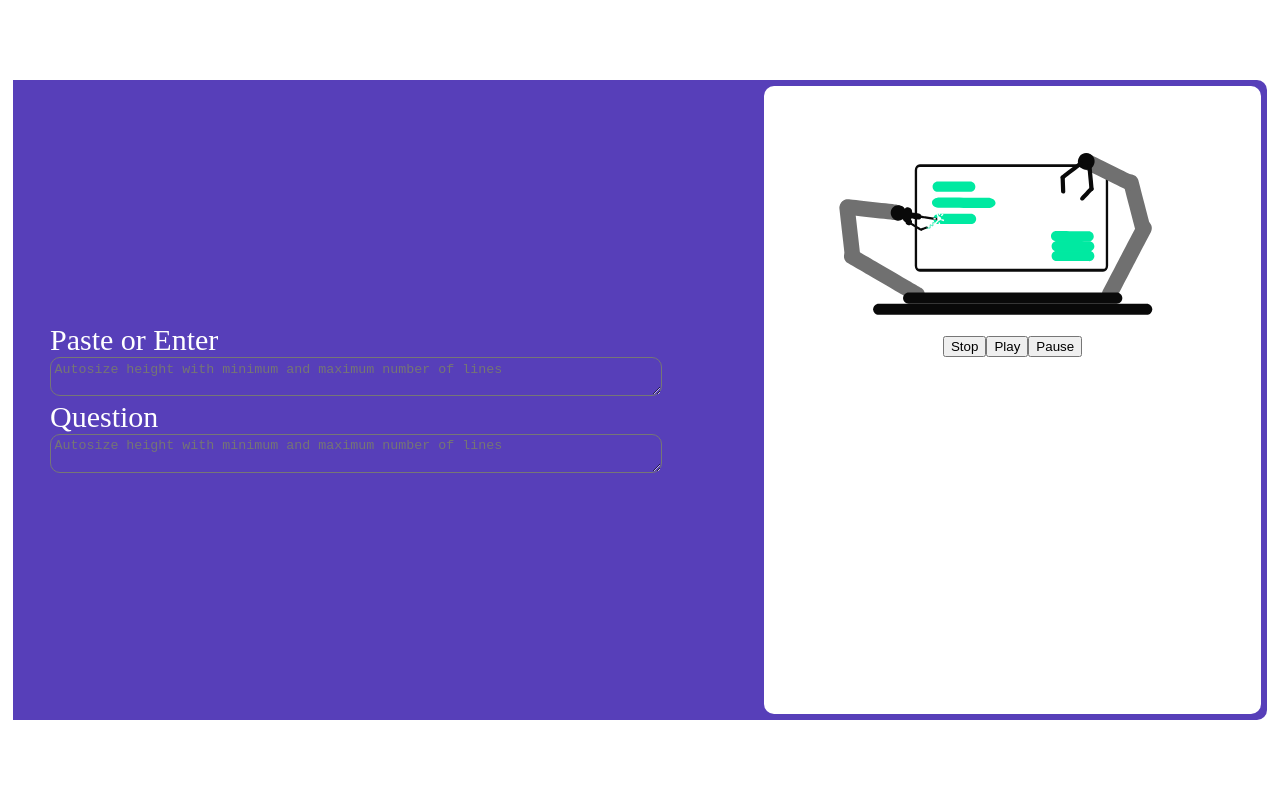
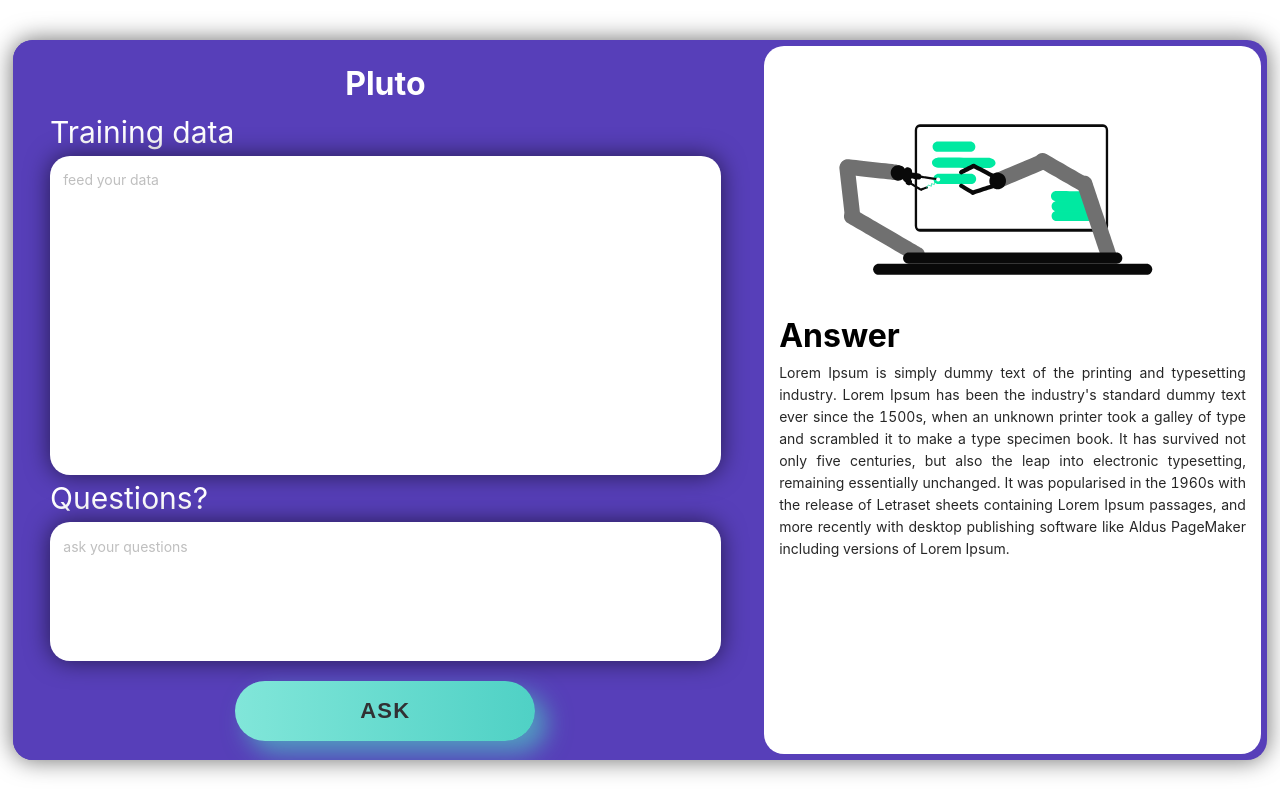
Before and after one commit to SathishSaminathan/pluto, a React (Create React App) app: page /home in a window 1280 px wide. Built offline with nearby package versions, Linux system fonts and the light colour scheme; a web font is replaced by a local one.

Commit message:
commit for box shadow

```diff
--- /dev/null
+++ b/src/assets/images/index.js
@@ -0,0 +1,3 @@
+export const Images = {
+  getStarted: require("./getStarted.png"),
+};
--- a/src/index.js
+++ b/src/index.js
@@ -2,6 +2,7 @@ import React from "react";
 import ReactDOM from "react-dom";
 import { BrowserRouter } from "react-router-dom";
 import "./index.css";
+import 'antd/dist/antd.css';
 import App from "./App";
 import * as serviceWorker from "./serviceWorker";
 import RouteWithAuth from "./App";
--- a/src/screens/Home.js
+++ b/src/screens/Home.js
@@ -1,46 +1,77 @@
 import React, { Component } from "react";
-import { Row, Col } from "antd";
+import { Row, Col, Button } from "antd";
 import TextArea from "antd/lib/input/TextArea";
 import LottieComponent from "components/shared/LottieComponent";
 import LottieFile from "assets/lottie";
 
 export default class Home extends Component {
-  state = { isStopped: false, isPaused: false };
+  state = { isStopped: true, isPaused: false };
+
+  stopAnimation = () => {
+    this.setState({
+      isStopped: true,
+    });
+  };
+
+  startAnimation = () => {
+    this.setState({ isStopped: false, isPaused: false });
+    setTimeout(() => {
+      this.stopAnimation();
+    }, 5000);
+  };
+  componentDidMount() {
+    this.stopAnimation();
+  }
   render() {
     return (
       <Row className="home">
         <Col style={{ width: "98%" }}>
           <Row className="homeContainer">
-            <Col xs={2} sm={4} md={6} lg={8} xl={10} className="left">
+            <Col className="left">
               <Col className="cont">
-                <Col className="title">Paste or Enter</Col>
-                <Col style={{ textAlign: "left" }}>
+                <span className="logoName">Pluto</span>
+              </Col>
+              <Col className="cont">
+                <Col className="title">Training data</Col>
+                <Col
+                  style={{ textAlign: "left" }}
+                  className="textAreaContainer"
+                >
                   <TextArea
                     className="textArea"
-                    placeholder="Autosize height with minimum and maximum number of lines"
-                    // autoSize={{ minRows: 30, maxRows: 30 }}
+                    placeholder="feed your data"
+                    autoSize={{ minRows: 13, maxRows: 13 }}
                   />
                 </Col>
               </Col>
               <Col className="cont">
-                <Col className="title">Question</Col>
-                <Col style={{ textAlign: "left" }}>
+                <Col className="title">Questions?</Col>
+                <Col
+                  style={{ textAlign: "left" }}
+                  className="textAreaContainer"
+                >
                   <TextArea
                     className="textArea"
-                    placeholder="Autosize height with minimum and maximum number of lines"
-                    // autoSize={{ minRows: 10, maxRows: 10 }}
+                    placeholder="ask your questions"
+                    autoSize={{ minRows: 5, maxRows: 5 }}
                   />
                 </Col>
               </Col>
+              <Col style={{ width: "90%", paddingTop: 20 }}>
+                {/* <button className="submitBtn">Analysis</button> */}
+                <button className="button" onClick={this.startAnimation}>
+                  Ask
+                </button>
+              </Col>
             </Col>
-            <Col xs={20} sm={16} md={12} lg={8} xl={4} className="right">
+            <Col className="right">
               <LottieComponent
                 width={"80%"}
                 type={LottieFile.RobotHand}
                 isStopped={this.state.isStopped}
                 isPaused={this.state.isPaused}
               />
-              <button onClick={() => this.setState({ isStopped: true })}>
+              {/* <button onClick={() => this.setState({ isStopped: true })}>
                 Stop
               </button>
               <button
@@ -56,7 +87,29 @@ export default class Home extends Component {
                 }
               >
                 Pause
-              </button>
+              </button> */}
+              <Row>
+                <Col xl={24} style={{ padding: 15 }}>
+                  <Col xl={24}>
+                    <span className="answerTitle">Answer</span>
+                  </Col>
+                  <Col xl={24}>
+                    <p className="answer">
+                      Lorem Ipsum is simply dummy text of the printing and
+                      typesetting industry. Lorem Ipsum has been the industry's
+                      standard dummy text ever since the 1500s, when an unknown
+                      printer took a galley of type and scrambled it to make a
+                      type specimen book. It has survived not only five
+                      centuries, but also the leap into electronic typesetting,
+                      remaining essentially unchanged. It was popularised in the
+                      1960s with the release of Letraset sheets containing Lorem
+                      Ipsum passages, and more recently with desktop publishing
+                      software like Aldus PageMaker including versions of Lorem
+                      Ipsum.
+                    </p>
+                  </Col>
+                </Col>
+              </Row>
             </Col>
           </Row>
         </Col>
--- a/src/style.scss
+++ b/src/style.scss
@@ -1,6 +1,6 @@
 @import "./constants/_ThemeConstants.scss";
 
-$border_radius: 10px;
+$border_radius: 20px;
 .getStartedContainer {
   background-color: $primaryThemeColor;
   height: 100vh;
@@ -8,6 +8,8 @@ $border_radius: 10px;
   display: flex;
   align-items: center;
   justify-content: center;
+  // background-image: url('./assets/images/getStarted.png');
+  background-size: contain;
   .getStarted {
     .list {
       li {
@@ -17,6 +19,13 @@ $border_radius: 10px;
       }
     }
   }
+}
+
+.submitBtn {
+  outline: none;
+  border: none;
+  width: 100%;
+  padding: 10px 5px;
 }
 
 .home {
@@ -29,10 +38,14 @@ $border_radius: 10px;
 .homeContainer {
   display: flex;
   flex-direction: row;
-  height: 80vh;
+  flex-wrap: nowrap;
+  height: 90vh;
   width: 100%;
   border-radius: $border_radius;
+  overflow: hidden;
   background-color: $primaryThemeColor;
+  box-shadow: 0 0 25px 0px #00000094;
+
   .left {
     background-color: $primaryThemeColor;
     width: 60%;
@@ -43,6 +56,17 @@ $border_radius: 10px;
     justify-content: center;
     .cont {
       width: 90%;
+      .textAreaContainer {
+        background-color: white;
+        border-radius: $border_radius;
+        padding: 10px;
+        box-shadow: 0 0 25px 0px #00000094;
+      }
+      .logoName {
+        font-size: 2rem;
+        font-weight: bold;
+        color: white;
+      }
       .title {
         color: white;
         font-size: 30px;
@@ -50,10 +74,12 @@ $border_radius: 10px;
       }
       .textArea {
         text-align: left;
-        width: 90%;
+        width: -webkit-fill-available;
         background: transparent;
-        color: white;
-        border-radius: 10px;
+        color: black;
+        border-radius: 5px;
+        border: none !important;
+        box-shadow: none;
         padding: 0.5%;
         outline: none;
       }
@@ -63,7 +89,17 @@ $border_radius: 10px;
     margin: 0.5%;
     background-color: white;
     width: 40%;
-    border-radius: 10px;
+    border-radius: $border_radius;
+    .answerTitle {
+      font-size: 2rem;
+      font-weight: bold;
+      color: black;
+      text-align: left;
+      display: block;
+    }
+    .answer {
+      text-align: justify;
+    }
   }
 }
 
@@ -114,14 +150,12 @@ $border_radius: 10px;
   transition: all 0.3s ease-in-out 0s;
 }
 
-.button:hover,
-.button:focus {
+.button:hover {
   color: #313133;
   transform: translateY(-6px);
 }
 
-button:hover::before,
-button:focus::before {
+button:hover::before {
   opacity: 1;
 }
 
@@ -139,21 +173,20 @@ button::after {
   animation: ring 1.5s infinite;
 }
 
-button:hover::after,
-button:focus::after {
+button:hover::after {
   animation: none;
   display: none;
 }
 
-@keyframes ring {
-  0% {
-    width: 30px;
-    height: 30px;
-    opacity: 1;
-  }
-  100% {
-    width: 300px;
-    height: 300px;
-    opacity: 0;
-  }
-}
+// @keyframes ring {
+//   0% {
+//     width: 30px;
+//     height: 30px;
+//     opacity: 1;
+//   }
+//   100% {
+//     width: 300px;
+//     height: 300px;
+//     opacity: 0;
+//   }
+// }
```
Also changed, not shown: src/assets/images/getStarted.png (added).
